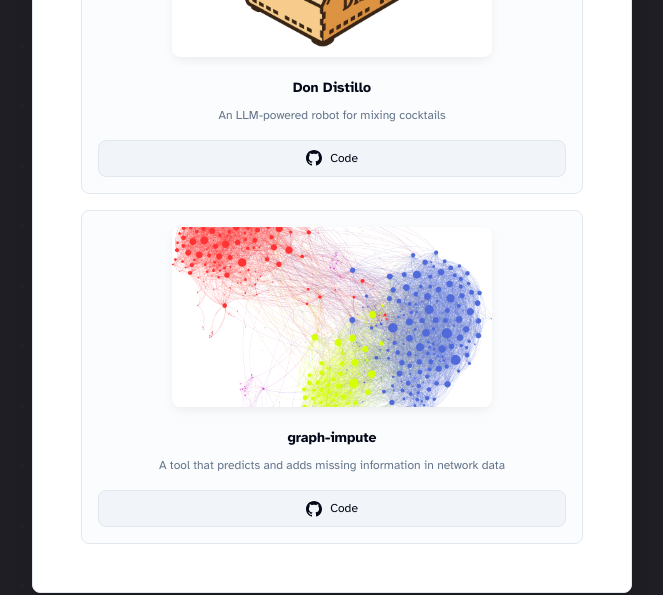
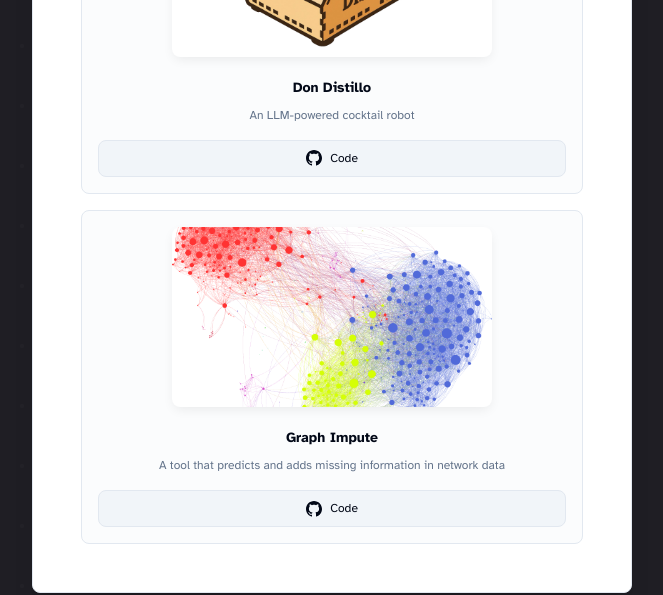
Before and after one commit to axkoro/alexkoro.com, a Jekyll site: the page built from index.markdown, in a window 1280 px wide. Shown: the part 1184-1779 px from the top of the page, without its empty margins (308-971 px from the left). Built offline with Jekyll 4.4.1, drawn with Linux system fonts in a browser that asks for light colours.

```diff
--- a/_config.yml
+++ b/_config.yml
@@ -42,12 +42,12 @@ portfolio:
     research_project_url: https://www.uni-potsdam.de/en/dfg-projekt-motiv
 
   - title: "Don Distillo"
-    description: "An LLM-powered robot for mixing cocktails"
+    description: "An LLM-powered cocktail robot"
     image_url: /assets/projects/don-distillo.jpg
     # demo_url: https://demo.com
     github_url: https://github.com/DonDistillo-Project/cocktail-robot
 
-  - title: "graph-impute"
+  - title: "Graph Impute"
     description: "A tool that predicts and adds missing information in network data"
     image_url: /assets/projects/graph-impute.png
     # demo_url: https://demo.com
```
